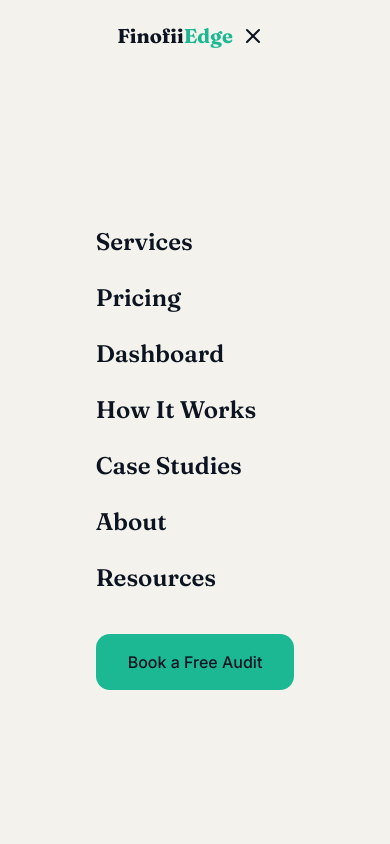
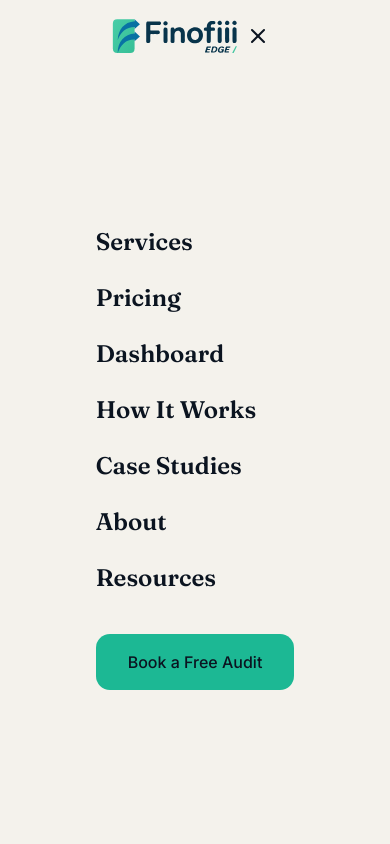
Before and after one commit to goclagee/finofii-edge-website, a Next.js app: page / in a window 390 px wide. Both pictures are taken after a click on the button "Open navigation menu". Shown: the top 844 px of the page. Built offline with nearby package versions, Linux system fonts and the light colour scheme.

Commit message:
Use Finofii Edge logo in mobile menu overlay
- Replace old text wordmark with navy SVG logo in the hamburger menu
- Distinct aria-label to avoid duplicate home-link labels

```diff
--- a/src/components/layout/MobileNavOverlay.tsx
+++ b/src/components/layout/MobileNavOverlay.tsx
@@ -1,6 +1,7 @@
 'use client';
 
 import Link from 'next/link';
+import Image from 'next/image';
 import { useEffect, useRef } from 'react';
 import { Button } from '../design-system/Button';
 
@@ -47,9 +48,16 @@ export function MobileNavOverlay({
     >
       {/* Header with close button */}
       <div className="container-content flex items-center justify-between h-18">
-        <span className="font-display text-xl font-bold text-ink">
-          Finofii<span className="text-accent">Edge</span>
-        </span>
+        <Link href="/" aria-label="Finofii Edge home (menu)" onClick={onClose}>
+          <Image
+            src="/images/logos/finofii-edge-navy.svg"
+            alt="Finofii Edge"
+            width={140}
+            height={40}
+            unoptimized
+            className="h-9 w-auto"
+          />
+        </Link>
         <button
           ref={closeButtonRef}
           type="button"
```
